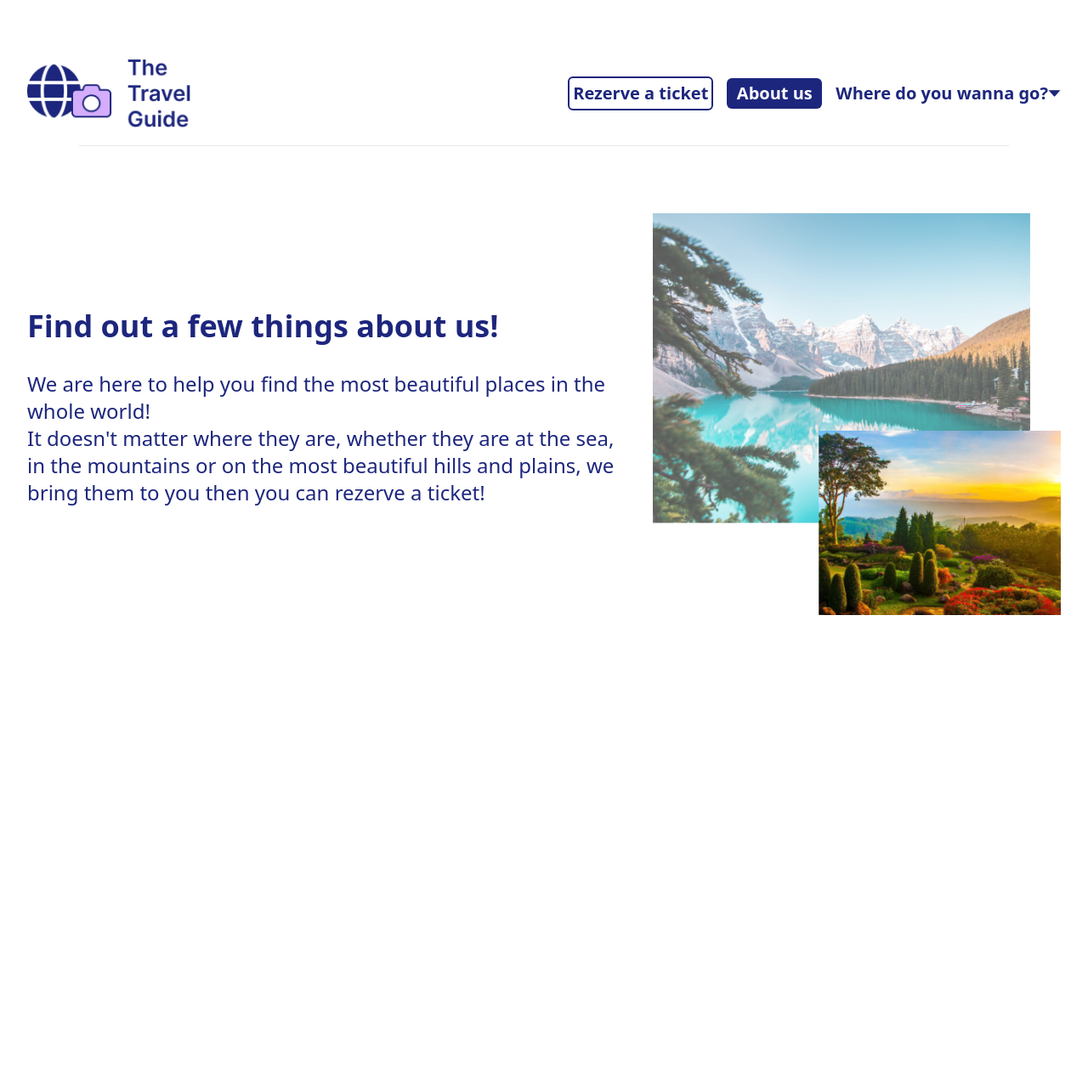
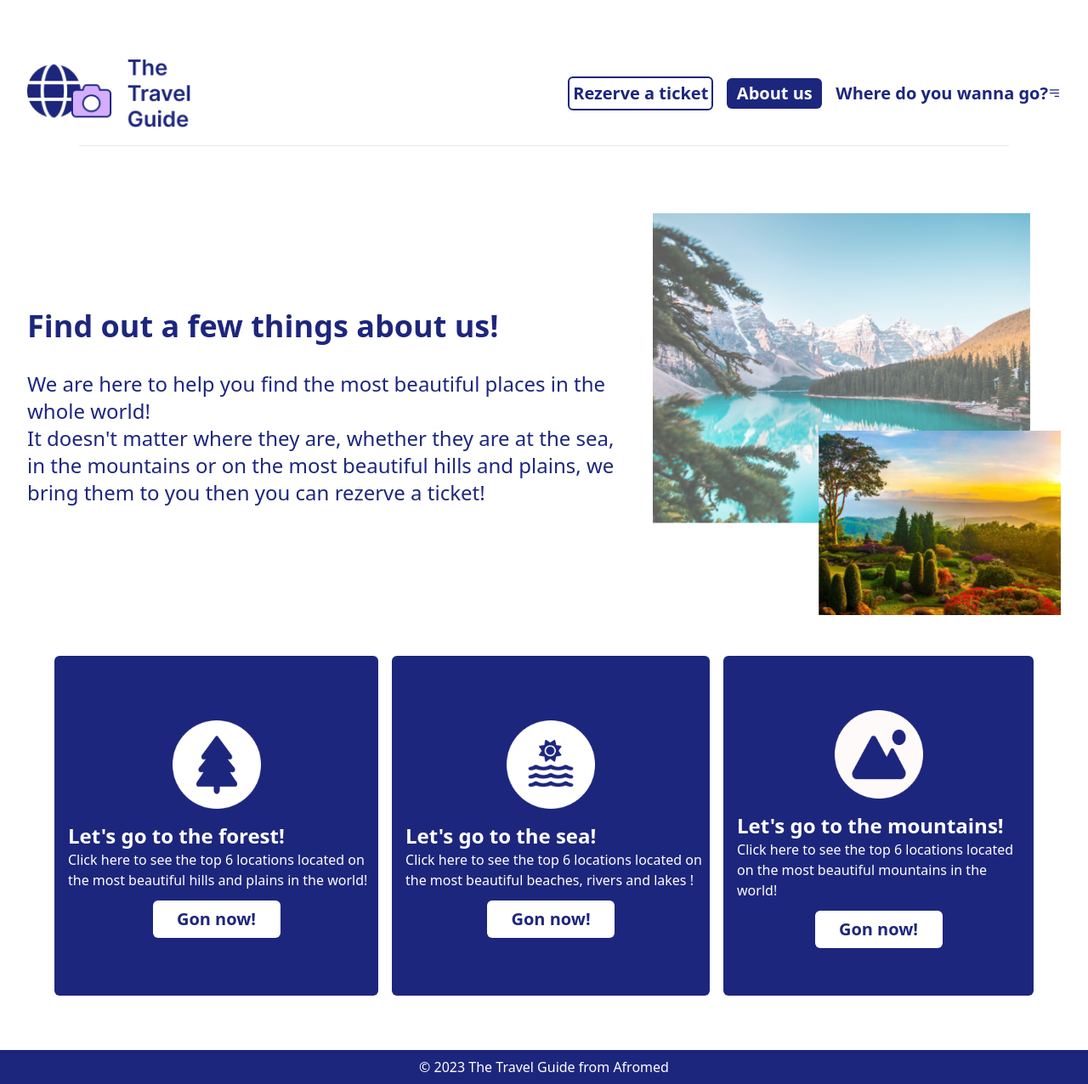
Before and after one commit to MedeeaCriste/GuidTravelApp_REACT, a React (Create React App) app: page / in a window 1280 px wide. Shown: the whole page at 85% size. Before the commit the page ends 800 px from the top, so only its background shows below. Built offline with nearby package versions, Linux system fonts and the light colour scheme.

Commit message:
first page

```diff
--- a/src/App.js
+++ b/src/App.js
@@ -2,12 +2,14 @@ import './App.css';
 import Navbar from './Components/Navbar.tsx';
 import NavbarDsktop from './Components/NavbarDsktop.tsx';
 import Content from './Components/Content.tsx';
+import Footer from './Components/Footer.tsx';
 function App() {
   return (
     <div className="App">
      <Navbar/>
-     <div className="hidden sm:block"><NavbarDsktop/></div>
+     <div className="hidden md:block"><NavbarDsktop/></div>
      <Content/>
+     <Footer/>
     </div>
   );
 }
--- a/src/Components/Card.tsx
+++ b/src/Components/Card.tsx
@@ -1,7 +1,17 @@
 import React from 'react'
 
-export default function Card() {
+export default function Card({titlu,descriere,srcImg}) {
   return (
-    <div>Card</div>
+    <div className="flex flex-col items-center justify-center bg-[#1D267D] rounded-md  h-[250px] sm:h-[300px] xl:h-[400px] gap-2 2xl:gap-6">
+
+    <img className=' w-[80px] h-[80px] sm:w-[120px] sm:h-[120px] p-2 lg:w-[90px] lg:h-[90px] xl:w-[120px] xl:h-[120px] ' src={srcImg} alt='' />
+    <div className='flex flex-col items-start 2xl:gap-2'>
+    <h1 className=" text-white font-semibold sm:text-xl text-left pl-4 lg:text-lg xl:text-2xl ">{titlu}</h1>
+    <p className=" text-white text-sm text-left pl-4 pr-2 sm:text-lg lg:text-base lg:pb-1 ">{descriere}</p>
+
+    </div>
+    <button className='w-[100px] p-2 bg-white rounded-md text-[#1D267D] font-semibold xl:text-xl xl:w-[150px]'>Gon now!</button>
+
+</div>
   )
 }
--- a/src/Components/Content.tsx
+++ b/src/Components/Content.tsx
@@ -1,15 +1,34 @@
 import React from 'react'
-
+import Card from './Card.tsx'
 export default function Content() {
   return (
     <div className='container mx-auto p-4 flex flex-col md:p-8 '>
-      <div className='md:flex md:justify-between md:items-center'>
+      <div className='lg:flex lg:justify-between lg:items-center '>
         <div className='flex flex-col justify-start items-start gap-4 xl:gap-8 '>
-          <h1 className='text-xl lg:text-3xl xl:text-4xl text-[#1D267D] font-semibold 2xl:text-5xl'>Find out a few things about us!</h1>
-          <p className='text-start text-md lg:text-xl xl:text-2xl 2xl:text-3xl  text-[#1D267D] md:w-[700px]'>We are here to help you find the most beautiful places in the whole world! <br/>
+          <h1 className='text-xl lg:text-3xl xl:text-4xl text-[#1D267D] font-semibold 2xl:text-5xl sm:text-3xl'>Find out a few things about us!</h1>
+          <p className='text-start sm:text-xl  text-md lg:text-xl xl:text-2xl 2xl:text-3xl  text-[#1D267D] md:w-[700px]'>We are here to help you find the most beautiful places in the whole world! <br/>
           It doesn't matter where they are, whether they are at the sea, in the mountains or on the most beautiful hills and plains, we bring them to you then you can rezerve a ticket!</p>
         </div>
-        <img className='mt-[15px] md:w-[200px] lg:w-[420px] xl:w-[480px] 2xl:w-[530px]' src="/Assets/image1.png" alt="" />
+        <img className='mt-[15px] md:w-[300px] lg:w-[250px] xl:w-[480px] 2xl:w-[530px] ' src="/Assets/image1.png" alt="" />
+      </div>
+      <div className=' mt-4 p-4 md:p-8 flex flex-col gap-4 lg:flex-row '>
+      <Card
+            srcImg={"/Assets/forest.png"}
+            titlu="Let's go to the forest!"
+            descriere="Click here to see the top 6 locations located on the most beautiful hills and plains in the world!"
+          />
+
+        <Card
+            srcImg={"/Assets/sea.png"}
+            titlu="Let's go to the sea!"
+            descriere="Click here to see the top 6 locations located on the most beautiful beaches, rivers and lakes !"
+          />
+
+         <Card
+            srcImg={"/Assets/montain.png"}
+            titlu="Let's go to the mountains!"
+            descriere="Click here to see the top 6 locations located on the most beautiful mountains in the world!"
+          />
       </div>
     </div>
   )
--- /dev/null
+++ b/src/Components/Footer.tsx
@@ -0,0 +1,7 @@
+import React from 'react'
+
+export default function Footer() {
+  return (
+    <div className='bg-[#1D267D] text-white p-2'>© 2023 The Travel Guide from Afromed</div>
+  )
+}
--- a/src/Components/Futer.tsx
+++ /dev/null
@@ -1,7 +0,0 @@
-import React from 'react'
-
-export default function Futer() {
-  return (
-    <div></div>
-  )
-}
--- a/src/Components/NavbarDsktop.tsx
+++ b/src/Components/NavbarDsktop.tsx
@@ -1,14 +1,14 @@
-import React from 'react'
-import { useState } from 'react';
+import React, { useState } from 'react';
 
-export default function NavbarDsktop() {
+export default function NavbarDesktop() {
   const [isOpen, setIsOpen] = useState(false);
 
   const toggleMenu = () => {
     setIsOpen(!isOpen);
   };
+
   return (
-    <div className='container mx-auto p-8 '>
+    <div className='container mx-auto p-8 relative'>
       <div className=' flex justify-between items-center gap-5'>
         <img className='w-[150px] xl:w-[200px] ' src="/Assets/logotext.png" alt="logo" />
         <div className='flex gap-4 justify-center items-center'>
@@ -16,25 +16,30 @@ export default function NavbarDsktop() {
           <button className='bg-[#1D267D] xl:text-xl p-[4px] w-28 font-semibold rounded-md text-white'><a href=""></a>About us</button>
           <div className='flex justify-center items-center'>
             <a className='text-[#1D267D] xl:text-xl font-semibold' href="">Where do you wanna go?</a>
-            <img onClick={toggleMenu} className='w-[15px]' src="/Assets/arrowmen.png" alt="menu" />
-
-
+            {isOpen ? (
+              <svg onClick={toggleMenu} className='w-[15px] text-[#1D267D]' fill="none" stroke="currentColor" viewBox="0 0 24 24"
+                xmlns="http://www.w3.org/2000/svg">
+                <path strokeLinecap="round" strokeLinejoin="round" strokeWidth={2} d="M6 18L18 6M6 6l12 12" />
+              </svg>
+            ) : (
+              <svg onClick={toggleMenu} className='w-[15px] text-[#1D267D]' fill="none" stroke="currentColor" viewBox="0 0 24 24"
+                xmlns="http://www.w3.org/2000/svg">
+                <path strokeLinecap="round" strokeLinejoin="round" strokeWidth={2} d="M4 6h16M4 12h16m-7 6h7" />
+              </svg>
+            )}
           </div>
         </div>
-
       </div>
       {isOpen && (
-                <div className="bg-[#1D267D] mt-[-16px]  p-4 rounded-md w-[28%] lg:w-[21%] xl:w-[17%] text-md font-semibold float-end ">
+        <div className="bg-[#1D267D] absolute right-8 mt-[-16px]  p-4 rounded-md w-[28%] lg:w-[21%] xl:w-[17%] text-md font-semibold float-end ">
           <ul className="space-y-2 ">
-                        <li className=' p-2'><a href="#" className="text-white  ">To the montains</a></li>
+            <li className=' p-2'><a href="#" className="text-white ">To the mountains</a></li>
             <li className=' p-2'><a href="#" className="text-white ">To the sea</a></li>
             <li className=' p-2'><a href="#" className="text-white ">To the forest</a></li>
-
           </ul>
         </div>
       )}
       <div className='border-b-[1px] w-[90%] mt-4 text-center mx-auto'></div>
-
     </div>
-  )
+  );
 }
```
Lines whose indentation alone changed are shown as unchanged.
